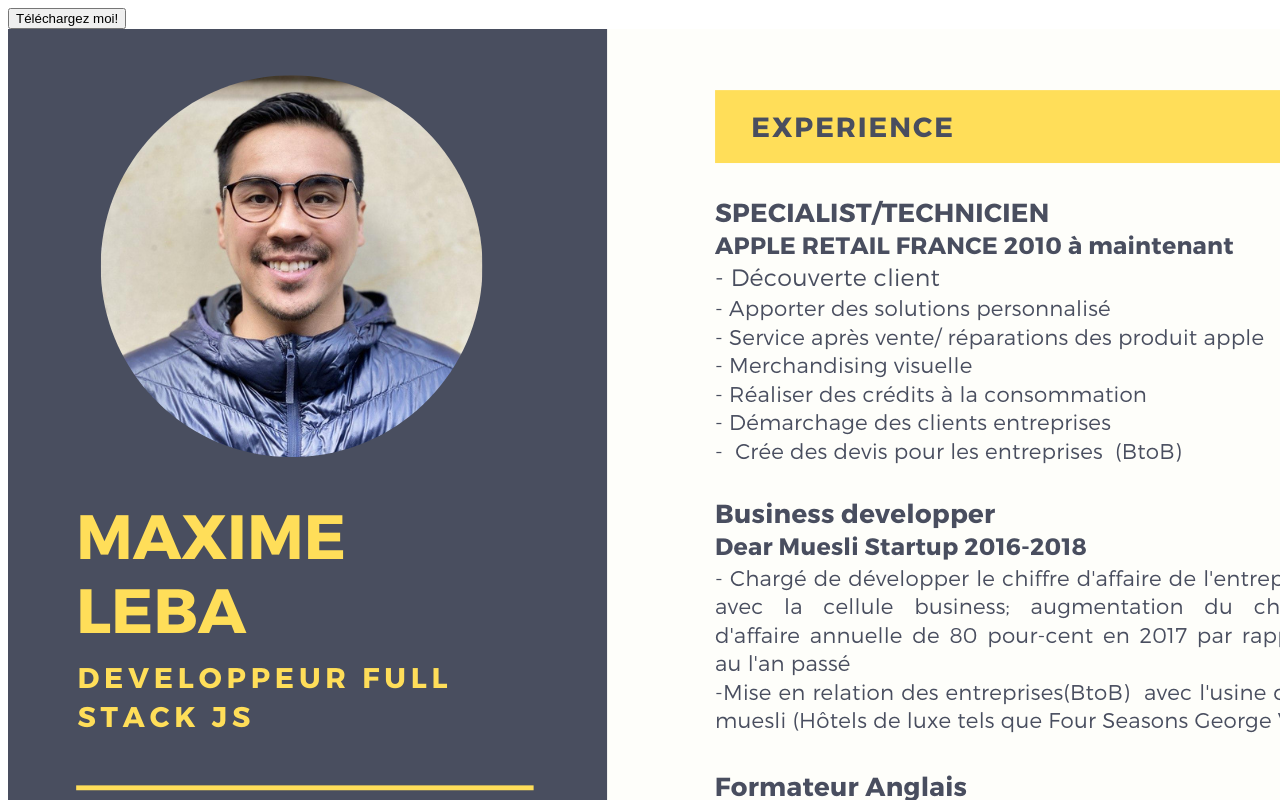
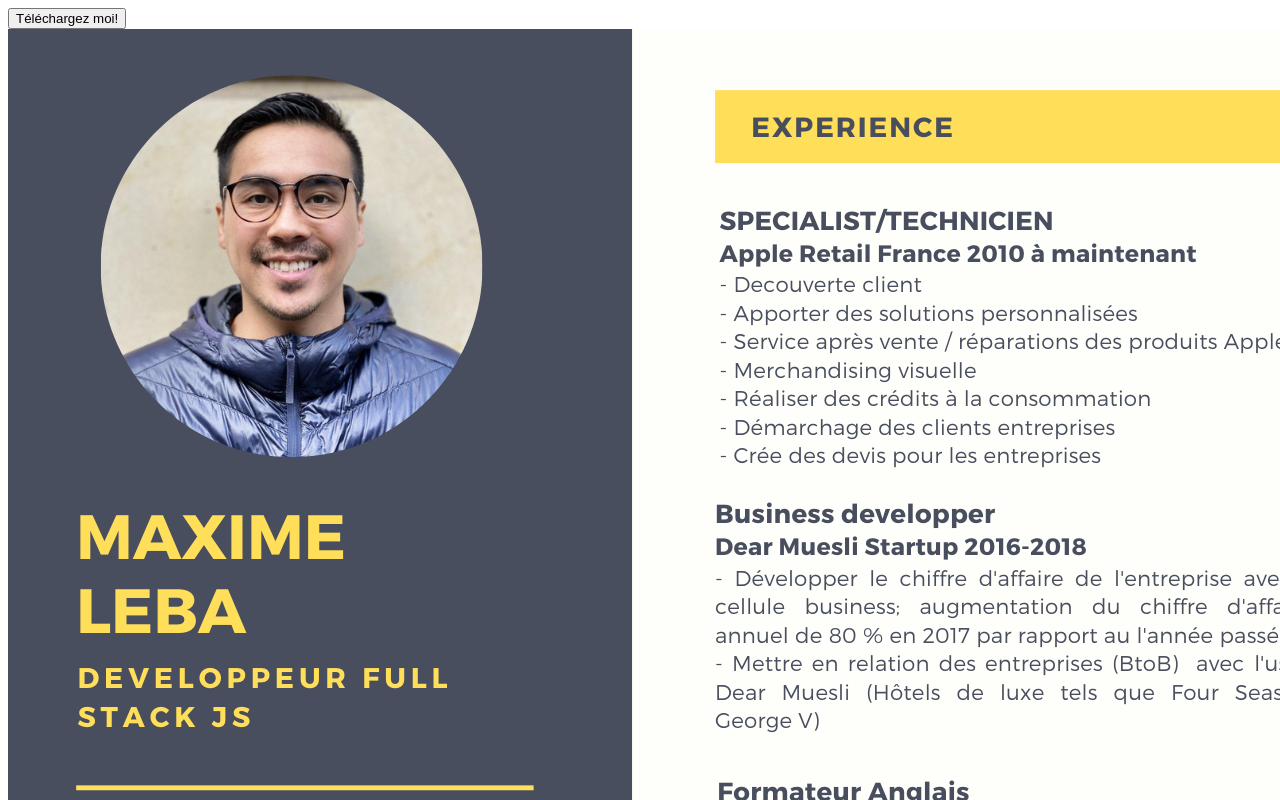
Before and after one commit to bagmanmax/ifocop_frontend, a plain HTML site: page max_project/cv.html in a window 1280 px wide. Shown: the top 800 px of the page. Drawn offline with Linux system fonts and the light colour scheme.

Commit message:
Update cv.html

```diff
--- a/max_project/cv.html
+++ b/max_project/cv.html
@@ -15,6 +15,6 @@
       </div>
 
 
-   <img src="public/miscs/maxlebadevjs.png" alt="" >
+   <img src="public/miscs/cvMaximedevjs.png" alt="" >
 
 </html>
```
